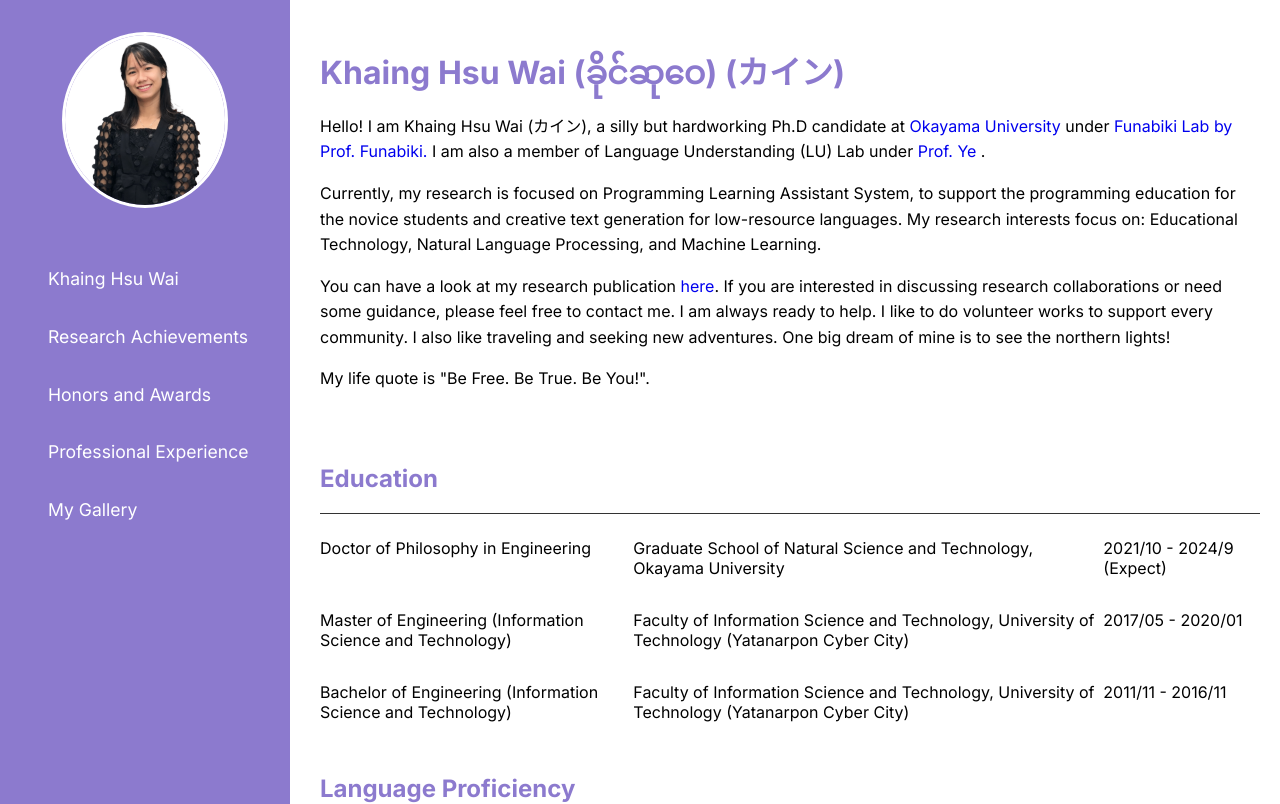
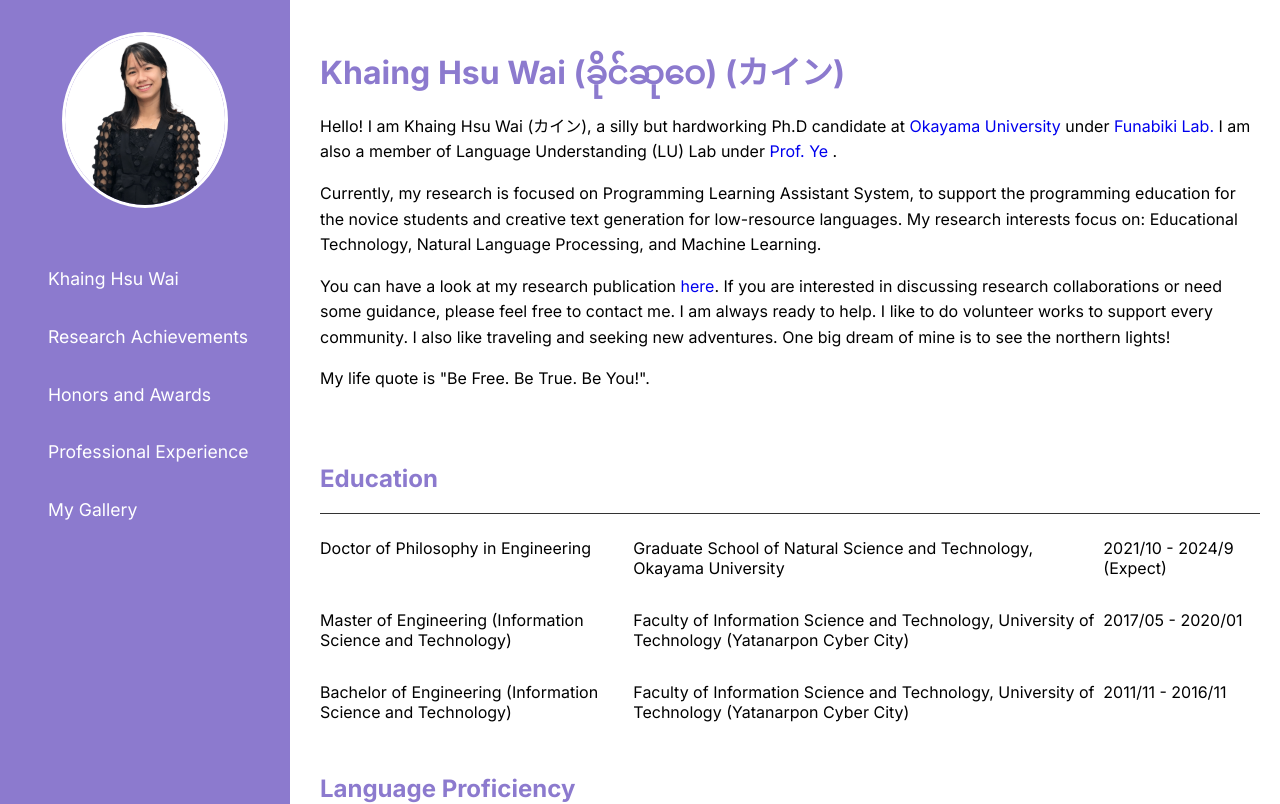
Before and after one commit to Khaing-Hsu-Wai/Khaing-Hsu-Wai.github.io, a Next.js app in the folder khaing/: page /info in a window 1280 px wide. Shown: the top 804 px of the page. Built offline with nearby package versions, Linux system fonts and the light colour scheme.

Commit message:
modified:   khaing/app/info/page.js 	modified:   khaing/app/page.js

```diff
--- a/khaing/app/info/page.js
+++ b/khaing/app/info/page.js
@@ -7,7 +7,7 @@ const Info = () => {
                     {`Hello! I am Khaing Hsu Wai (カイン), a silly but hardworking Ph.D candidate at`}
                     <a href="https://www.okayama-u.ac.jp" target="_blank" rel="noopener noreferrer"> Okayama University </a>
                     {`under`}
-                    <a href="https://www.cc.okayama-u.ac.jp/~eng_dist/index_eng.html" target="_blank" rel="noopener noreferrer"> Funabiki Lab by Prof. Funabiki. </a>
+                    <a href="https://www.cc.okayama-u.ac.jp/~eng_dist/index_eng.html" target="_blank" rel="noopener noreferrer"> Funabiki Lab. </a>
                     {` I am also a member of Language Understanding (LU) Lab under`}
                     <a href="https://sites.google.com/site/yekyawthunlp/" target="_blank" rel="noopener noreferrer"> Prof. Ye </a>.
                 </p>
--- a/khaing/app/page.js
+++ b/khaing/app/page.js
@@ -13,7 +13,7 @@ export default function Home() {
           <a href="https://www.okayama-u.ac.jp" target="_blank" rel="noopener noreferrer"> Okayama University </a>
           {`under`}
           <a href="https://www.cc.okayama-u.ac.jp/~eng_dist/index_eng.html" target="_blank" rel="noopener noreferrer"> Funabiki Lab </a>.
-          {`I am also a member of Language Understanding (LU) Lab under`}
+          {` I am also a member of Language Understanding (LU) Lab under`}
           <a href="https://sites.google.com/site/yekyawthunlp/" target="_blank" rel="noopener noreferrer"> Prof. Ye </a>.
         </p>
         <p>
```
